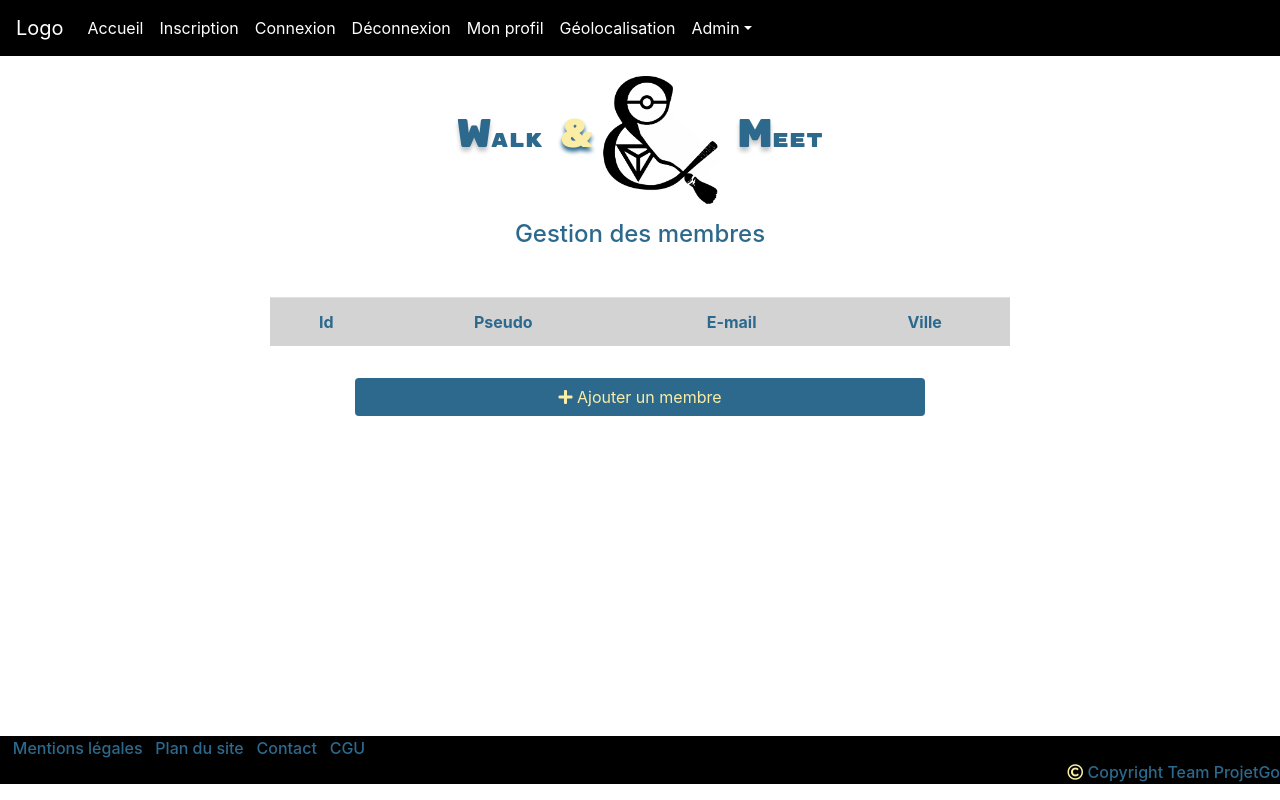
After one commit to Ultrajet/projetgo, a Symfony app: template templates/admin/user.html.twig in a window 1280 px wide. The commit adds this page. Run offline with Twig, Linux system fonts and the light colour scheme; the template is opened without the code that fills it, so the values that code supplies are empty; some libraries are stand-ins or nearby versions.

Commit message:
Frontsuite

```diff
--- a/config/routes.yaml
+++ b/config/routes.yaml
@@ -1,4 +1,4 @@
-CGU:
+cgu:
     path: /cgu
     controller: Symfony\Bundle\FrameworkBundle\Controller\TemplateController::templateAction
     defaults:
@@ -8,12 +8,12 @@ contact:
     controller: Symfony\Bundle\FrameworkBundle\Controller\TemplateController::templateAction
     defaults:
       template: contact.html.twig
-mentions legales:
+mentions_legales:
     path: /mentions_legales
     controller: Symfony\Bundle\FrameworkBundle\Controller\TemplateController::templateAction
     defaults:
       template: mentions_legales.html.twig
-plan du site:
+plan_du_site:
     path: /plan_du_site
     controller: Symfony\Bundle\FrameworkBundle\Controller\TemplateController::templateAction
     defaults:
--- a/public/css/style.css
+++ b/public/css/style.css
@@ -15,13 +15,12 @@ main {
     margin: 20px 0;
 }
 
-.base_navbar ul, .base_navbar li, .base_footer ul, .base_footer li {
+.base_navbar ul, .base_navbar li {
     list-style: none !important;
-    color: white !important;
     margin-bottom: 0rem !important;
 }
 
-.base_navbar a, .base_footer a {
+.base_navbar a {
     text-decoration: none !important;
     color: white !important;
 }
@@ -36,7 +35,7 @@ p {
 
 /* ---- NAVBAR ---- */
 
-.base_navbar, .base_footer {
+.base_navbar {
     background: black !important;
 }
 
@@ -52,81 +51,154 @@ button {
     color: #fbeda5;
 }
 
+/* ---- MAIN ---- */
+
+main .titre {
+    font-family: 'Rubik Mono One' !important;
+    color: #2C698D;
+    font-size: 20px !important;
+}
+
+main .w, main .m {
+    text-shadow: 0px 4px 4px #C4C4C4;
+    font-size: 40px;
+}
+
+main .and {
+    color: #FBEDA5;
+    text-shadow: 0px 4px 4px #2C698D;
+    font-size: 40px;
+}
+
+main .titre img {
+    width: 10%;
+    color: #fbeda5;
+}
+
+/* ---- FOOTER ---- */
+
+.base_footer {
+    background: black !important;
+}
+
+.base_footer a {
+    text-decoration: none !important;
+    color: #2c698d !important;
+    font-weight: 500;
+}
+
+.base_footer ul, .base_footer li {
+    list-style: none !important;
+    margin-bottom: 0rem !important;
+}
+
+.base_footer{
+    text-align: center;
+}
+
 /**********************************************************************
                             INDEX
 ***********************************************************************/
 
-/* ---- CHANGELOG ---- */
+/* ---- CAROUSEL ---- */
+
+.carousel {
+    position: absolute !important;
+    margin-left: 30%;
+    margin-top: 10%;
+}
 
 /* ---- PRESENTATION ---- */
+
+.barre_rose {
+    background: #D4B8D0;
+    height: 3px;
+    width: 215px;
+    margin-left: 45%;
+}
+
+.presentation .text {
+    width: 87%;
+    color: #2C698D;
+    position: relative;
+}
+
+.presentation p {
+    color: #2C698D;
+    font-size: 1.2em !important;
+}
+
+.barre_jaune {
+    background: #FBEDA5;
+    height: 3px;
+    width: 215px;
+}
 
 /* ---- BOUTTON ---- */
 
 .geoloc {
     margin-top: 10px !important;
     background: #2c698d !important;
+    border-radius: 6px !important;
+}
+
+.btn-block {
+    width: 77% !important;
 }
 
 .geoloc a {
     color: #fbeda5 !important;
 }
 
-/* ---- CAROUSEL 2 ---- */
+/* ---- CHANGELOG ---- */
 
-ol {
-    color: black !important;
+.card_changelog {
+    width: 35%;
+    height: 20vh;
+    border: 3px solid;
+    border-image: linear-gradient( rgba(44, 105, 141, 0.88), rgba(44, 105, 141, 0.37));
+    border-image-slice: 1;
 }
 
-.carousel {
-    margin-top: 10px;
+.changelog h1 {
+    font-size: 1em;
 }
 
-.card-body a small {
-    background: #2c698d !important;
-    color: #fbeda5 !important;
-    padding: 0.7em;
-    border-radius: 5px;
-    font-size: 0.7em;
-}
-
-.card-title {
-    font-size: 1.5em;
-}
-
-.card-body p {
-    font-size: 1.2em;
+.changelog .text {
+    font-size: 0.8em;
+    color: #2C698D;
 }
 
 /**********************************************************************
                             PROFIL
 ***********************************************************************/
-.image img{
+
+.image img {
     height: 30vh;
 }
 
-.infos_perso{
+.infos_perso {
     font-size: 0.7em;
     border: 1px solid #2c698d;
     height: auto;
 }
 
-.text_descriptif{
+.text_descriptif {
     border: 1px solid #2c698d;
     height: auto;
 }
 
-.jeux{
+.jeux {
     font-size: 0.7em;
     border: 1px solid #2c698d;
     height: auto;
-
 }
 
-.jeux p, .text_descriptif p, .infos_perso p{
+.jeux p, .text_descriptif p, .infos_perso p {
     margin-bottom: 0rem !important;
 }
 
-.profil button{
+.profil button {
     background: #2c698d !important;
     color: #fbeda5 !important;
 }
@@ -134,25 +206,26 @@ ol {
 /**********************************************************************
                             CONTACT
 ***********************************************************************/
-.container h1{
+
+.container h1 {
     color: #2c698d;
 }
 
-.contact button, .connectez_vous button{
+.contact button, .connectez_vous button {
     background: #2c698d !important;
     color: #fbeda5 !important;
 }
 
-.form-control{
+.form-control {
     border: 1px solid #2c698d !important;
     box-shadow: none;
 }
 
-.form-control:focus{
+.form-control:focus {
     box-shadow: none !important;
 }
 
-.contact label{
+.contact label {
     color: dimgrey;
 }
 
@@ -165,7 +238,7 @@ ol {
 /* ---- FEUILLE DES MENTIONS LEGALES ---- */
 
 .lml svg {
-    fill: black;
+    fill: #2c698d;
     width: 3vh;
     height: 3vh;
 }
@@ -173,7 +246,7 @@ ol {
 /* ---- FEUILLE DES CGU ---- */
 
 .cgu svg {
-    fill: black;
+    fill: #2c698d;
     width: 2vh;
     height: 2vh;
 }
@@ -181,7 +254,7 @@ ol {
 /* ---- FEUILLE DU PLAN DU SITE ---- */
 
 .pds svg {
-    fill: black;
+    fill: #2c698d;
     width: 2vh;
     height: 2vh;
 }
@@ -203,22 +276,139 @@ ol {
     color: dimgrey !important;
 }
 
+/*---------------------------------------------------- ADMINISTRATEUR REGLER SUR DESKTOP ----------------------------------------------------*/
 
+/**********************************************************************
+                            ADMIN JEUX
+***********************************************************************/
+
+/* ---- LISTE DES JEUX ---- */
+
+.container h1 {
+    font-size: 1.5em;
+}
+
+thead {
+    background: lightgrey;
+    color: #2C698D;
+    font-weight: bold;
+}
+
+.ajout_jeu {
+    background: #2c698d !important;
+    color: #fbeda5 !important;
+}
+
+/* ---- FORMULAIRE JEUX ---- */
+
+.formjeu button {
+    background: #2c698d !important;
+    color: #fbeda5 !important;
+}
+
+/**********************************************************************
+                            ADMIN USERS
+***********************************************************************/
+
+/* ---- LISTE DES MEMBRES ---- */
+
+.ajout_user {
+    background: #2c698d !important;
+    color: #fbeda5 !important;
+}
 
 /******************************************************************************************************************************************************/
 
 /**********************************************************************
-                            MEDIA QUERIES
+---------------------------- MEDIA QUERIES ---------------------------
 ***********************************************************************/
 
-/*-------------------------------------------------------------------
-            ------------------ NAVBAR -----------------
--------------------------------------------------------------------*/
+@media (min-width: 1200px) {
+    /**********************************************************************
+                                 BASE
+    ***********************************************************************/
+    /* ---- NAVBAR ----*/
+    /* ---- FOOTER ----*/
+    .base_footer{
+    }
 
-/*-------------------------------------------------------------------
-            ------------------ FOOTER -----------------
--------------------------------------------------------------------*/
+    .list_footer {
+        display: flex !important;
+        text-align: center;
+    }
 
-/*-------------------------------------------------------------------
-        --------- MENTIONS LEGALES / CGU / PLAN DU SITE ---------
--------------------------------------------------------------------*/
+    .base_footer li {
+        margin-left: 1%;
+    }
+
+    .base_footer p{
+        text-align: end;
+        color: #2c698d;
+        font-weight: 500;
+    }
+
+    .fa-copyright{
+        color: #fbeda5;
+    }
+
+    /**********************************************************************
+                                INDEX
+    ***********************************************************************/
+    /* ---- CAROUSEL ---- */
+    /* .carousel {
+        position: absolute !important;
+        margin-left: 30%;
+        margin-top: 10%;
+    } */
+
+    /* ---- PRESENTATION ---- */
+    .barre_rose {
+        margin-left: 65%;
+    }
+    .presentation .text {
+        width: 61%;
+        font-size: 1.3em;
+    }
+    .presentation p {
+        font-size: 1.8em !important;
+    }
+    .barre_jaune {
+        margin-left: 15%;
+    }
+
+    /* ---- BOUTTON ---- */
+     .geoloc {
+        border-radius: 25px !important;
+    }
+    .btn-block {
+        width: 90% !important;
+        height: 6vh;
+    }
+    .geoloc a {
+       font-size: 1.5em;
+    }
+
+    /* ---- CHANGELOG ---- */
+    /* .card_changelog {
+        width: 35%;
+        height: 20vh;
+        border: 3px solid;
+        border-image: linear-gradient( rgba(44, 105, 141, 0.88), rgba(44, 105, 141, 0.37));
+        border-image-slice: 1;
+    }
+    .changelog h1 {
+        font-size: 1em;
+    }
+    .changelog .text {
+        font-size: 0.8em;
+        color: #2C698D;
+    } */
+
+    /*-------------------------------------------------------------------
+            --------- MENTIONS LEGALES / CGU / PLAN DU SITE ---------
+    -------------------------------------------------------------------*/
+    /* ---- GENERAL FEUILLE ---- */
+    /* ---- FEUILLE DES MENTIONS LEGALES ---- */
+    /* ---- FEUILLE DES CGU ---- */
+    /* ---- FEUILLE DU PLAN DU SITE ---- */
+}
--- /dev/null
+++ b/templates/admin/user.html.twig
@@ -0,0 +1,33 @@
+{% extends 'base.html.twig' %}
+
+{% block title %}Admin User{% endblock %}
+
+{% block body %}
+<div class="container">
+    <h1 class="text-center mt-3 mb-5">Gestion des membres</h1>
+    <table class="table col-md-8 mx-auto ">
+        <thead>
+            <tr class="text-center titre_colonne">
+                <td>Id</td>
+                <td>Pseudo</td>
+                <td>E-mail</td>
+                <td>Ville</td>
+            </tr>
+        </thead>
+        <tbody>
+            {% for user in users %}
+            <tr class="text-center">
+                <td>{{ user.id }}</td>
+                <td>{{ user.username }}</td>
+                <td>{{ user.email }}</td>
+                <td>{{ user.ville }}</td>
+            </tr>
+            {% endfor %}
+        </tbody>
+    </table>
+    <div class="row">
+        <a href="#" class="btn col-6 mx-auto text-center mt-3 ajout_user"><i class="fas fa-plus"></i> Ajouter un
+            membre</a>
+    </div>
+</div>
+{% endblock %}
--- a/templates/base.html.twig
+++ b/templates/base.html.twig
@@ -26,6 +26,7 @@
     <link rel="stylesheet" href={{ asset ('/css/style.css') }}>
     <link rel="stylesheet" href="https://use.fontawesome.com/releases/v5.7.2/css/all.css">
     <link rel="stylesheet" href="https://stackpath.bootstrapcdn.com/bootstrap/4.3.1/css/bootstrap.min.css">
+    <link href="https://fonts.googleapis.com/css?family=Rubik+Mono+One&display=swap" rel="stylesheet">
     <title>{% block title %}Logo + Titre su site{% endblock %}</title>
     {% block stylesheets %}{% endblock %}
 </head>
@@ -61,8 +62,8 @@
                     <a class="nav-link dropdown-toggle" href="#" id="navbarDropdown" role="button"
                         data-toggle="dropdown" aria-haspopup="true" aria-expanded="false">Admin</a>
                     <ul class="dropdown-menu bg-dark text-center" aria-labelledby="navbarDropdown">
-                        <a class="dropdown-item" href="#">User</a>
-                        <a class="dropdown-item" href="#">Jeu</a>
+                        <a class="dropdown-item" href="{{path('admin_user')}}">User</a>
+                        <a class="dropdown-item" href="{{path('admin_jeu')}}">Jeu</a>
                     </ul>
                 </li>
             </ul>
@@ -70,18 +71,24 @@
     </nav>
 
     <main>
-        <h1 class="display-1 text-center">Walk & Meet</h1>
+        <h1 class="titre display-1 text-center"><span class="w">W</span>alk <span class="and">&</span><img
+                src="{{ asset('images/PROJET_GO_LOGO_&.png') }}" alt="logo" class=""> <span class="m">M</span>eet</h1>
 
         {% block body %}{% endblock %}
     </main>
 
-    <footer class="base_footer">
-        <ul class="text-center list-unstyled">
-            <li><a class="" href="">Mentions légales</a></li>
-            <li><a class="" href="">Plan du site</a></li>
-            <li><a class="" href="">Contact</a></li>
-            <li><a class="" href="">CGU</a></li>
-        </ul>
+    <!-- <span class="and">&</span> -->
+
+    <footer>
+        <div class="base_footer">
+            <ul class="list-unstyled list_footer">
+                <li><a class="" href="{{path('mentions_legales')}}">Mentions légales</a></li>
+                <li><a class="" href="{{path('plan_du_site')}}">Plan du site</a></li>
+                <li><a class="" href="{{path('contact')}}">Contact</a></li>
+                <li><a class="" href="{{path('cgu')}}">CGU</a></li>
+            </ul>
+            <p><i class="far fa-copyright"></i> Copyright Team ProjetGo</p>
+        </div>
     </footer>
 
 
--- a/templates/cgu.html.twig
+++ b/templates/cgu.html.twig
@@ -3,7 +3,7 @@
 {% block title %}CGU{% endblock %}
 
 {% block body %}
-<div class="cgu container text-justify">
+<div class="cgu container">
     <h2 class="text-center mt-2 text-uppercase">Les CGU</h2>
     <br>
     {# <p>
--- a/templates/mentions_legales.html.twig
+++ b/templates/mentions_legales.html.twig
@@ -4,7 +4,7 @@
 
 {% block body %}
 
-<div class="lml container text-justify">
+<div class="lml container">
     <h2 class="text-center text-uppercase">Les Mentions Légales</h2>
     <br>
     <p>
--- a/templates/plan_du_site.html.twig
+++ b/templates/plan_du_site.html.twig
@@ -6,7 +6,7 @@
 <div class="pds container">
     <h2 class="text-center mt-2 text-uppercase">Plan du site</h2>
     <br>
-    <ul>
+    <ul class="ml-5">
         <li class="accueil">Accueil</li>
         <ul>
             <li><svg id="Layer_1" style="enable-background:new 0 0 100 100;" version="1.1" viewBox="0 0 100 100" xml:space="preserve" xmlns="http://www.w3.org/2000/svg" xmlns:xlink="http://www.w3.org/1999/xlink">
```
Also changed, not shown: src/Controller/AdminController.php (+68 -1 lines), src/Form/JeuType.php (added, +25 -0 lines), templates/admin/Jeu_formulaire.html.twig (added, +10 -0 lines), templates/admin/index.html.twig (deleted, +0 -20 lines), templates/admin/jeu.html.twig (added, +33 -0 lines), templates/user/index.html.twig (+38 -41 lines), public/images/PROJET_GO_LOGO_&.png (added), public/images/essai_1.png (added), public/images/essai_2.png (added), public/images/essai_3.png (added).
